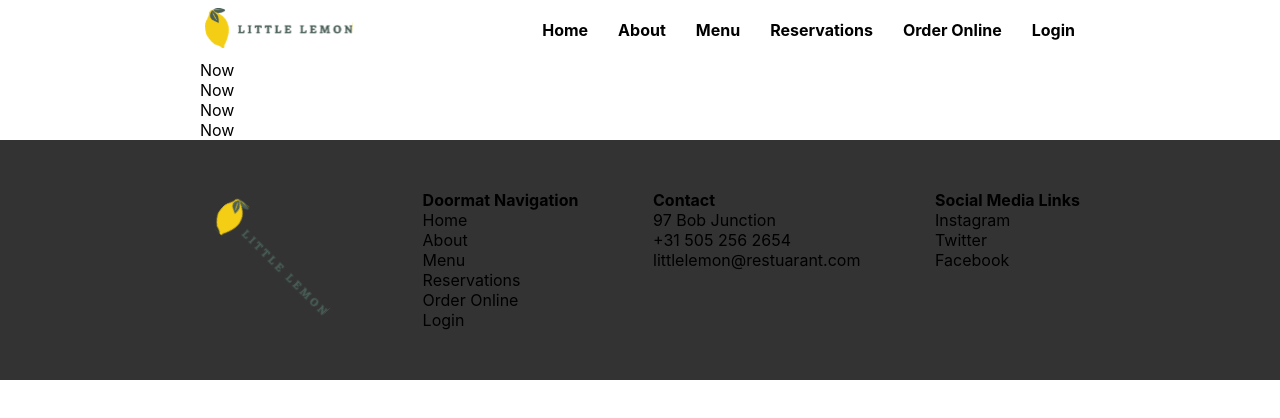
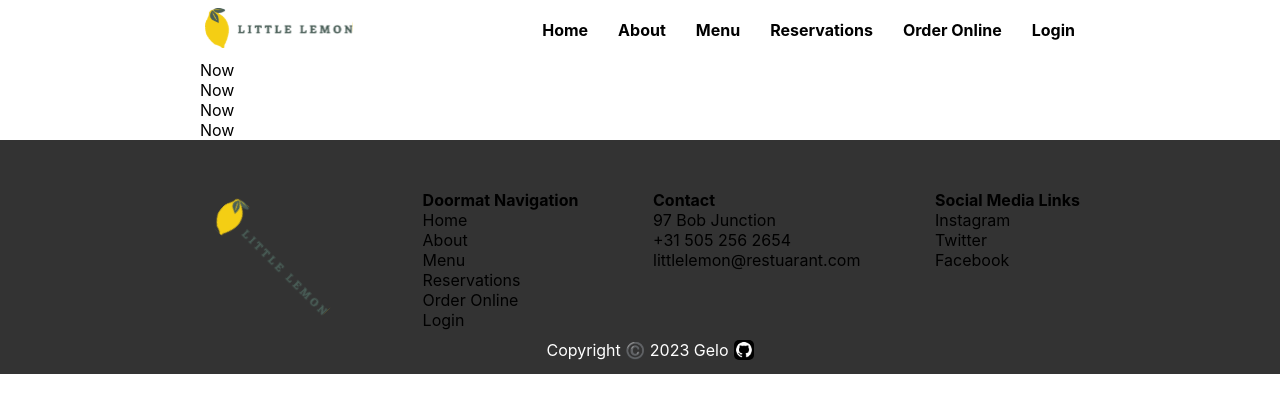
Before and after one commit to markjpT/little-lemon-web-app, a React (Create React App) app: page /login in a window 1280 px wide. Shown: the top 418 px of the page. Built offline with nearby package versions, Linux system fonts and the light colour scheme.

Commit message:
Add a copyright in the footer

```diff
--- a/public/index.html
+++ b/public/index.html
@@ -27,7 +27,7 @@
       work correctly both with client-side routing and a non-root public URL.
       Learn how to configure a non-root public URL by running `npm run build`.
     -->
-    <title>React App</title>
+    <title>Little Lemon | Gelo</title>
   </head>
   <body>
     <noscript>You need to enable JavaScript to run this app.</noscript>
--- a/src/App.css
+++ b/src/App.css
@@ -49,17 +49,32 @@ a {
   text-decoration: none;
 }
 
+/******************************************************************
+FOOTER
+*******************************************************************/
+
 #footer {
+  background-color: #333333;
+}
+
+.footer-info {
   display: flex;
   justify-content: space-between;
-  background-color: #333333;
   color: black;
   padding-top: 50px;
-  padding-bottom: 50px;
 }
 
-#footer > img {
+.footer-info > img {
   transform: rotate(45deg);
+}
+
+.copyright {
+  display: flex;
+  justify-content: center;
+  color: white;
+  width: 100%;
+  padding: 10px;
+  gap: 5px;
 }
 
 /******************************************************************
--- a/src/components/Footer.jsx
+++ b/src/components/Footer.jsx
@@ -1,18 +1,20 @@
+import { Link } from 'react-router-dom'
 import Logo from '../icons_assets/logo.svg'
 
 const Footer = (props)=> {
     return (
             <section id='footer'>
+                <view className="footer-info">
                     <img src={Logo} alt='Logo' />
                     <div className='doormat-navigation'>
                         <h4>Doormat Navigation</h4>
                         <ul>
-                        <li><a href='/home'>Home</a></li>
-                        <li><a href='/about'>About</a></li>
-                        <li><a href='/menu'>Menu</a></li>
-                        <li><a href='/reservations'>Reservations</a></li>
-                        <li><a href='/order-online'>Order Online</a></li>
-                        <li><a href='/login'>Login</a></li>
+                            <li><Link to='/'>Home</Link></li>
+                            <li><Link to='/about'>About</Link></li>
+                            <li><Link to='/menu'>Menu</Link></li>
+                            <li><Link to='/reservations'>Reservations</Link></li>
+                            <li><Link to='/order-online'>Order Online</Link></li>
+                            <li><Link to='/login'>Login</Link></li>
                         </ul>
                     </div>
                     <div>
@@ -29,6 +31,11 @@ const Footer = (props)=> {
                             <li><a href='https://www.facebook.com'>Facebook</a></li>
                         </ul>
                     </div>
+                </view>
+                <view className="copyright">
+                    Copyright ©️ 2023 Gelo
+                    <a href='https://www.github.com/Bongani001' target='_blank' rel="noreferrer"><img src={require('../icons_assets/github-logo.png')} alt='Github logo' style={{width: 20, borderRadius: 5}} /></a>
+                </view>
             </section>
     )
 }
```
Also changed, not shown: src/icons_assets/github-logo.png (added). Lines whose indentation alone changed are shown as unchanged.
